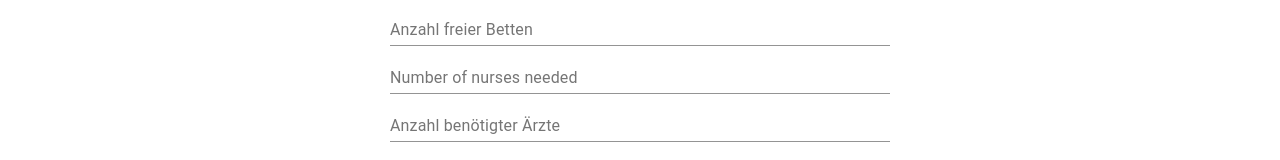
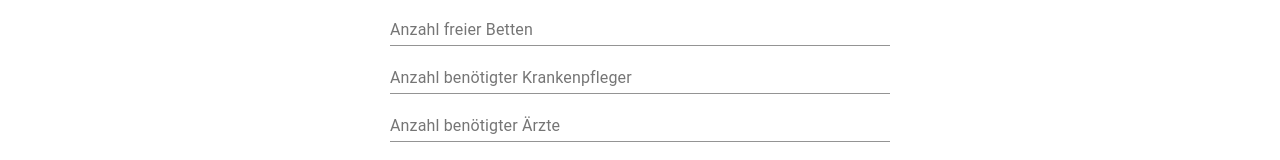
Before and after one commit to nortal/corona-control, a React (Create React App) app: page /status/1 in a window 1280 px wide. Shown: the part 218-378 px from the top of the page. Built offline with nearby package versions, Linux system fonts and the light colour scheme.

Commit message:
Fix translation

```diff
--- a/src/components/views/CoronaForm.tsx
+++ b/src/components/views/CoronaForm.tsx
@@ -156,7 +156,7 @@ const CoronaForm = (props: CoronaFormProps) => {
                         onChange={(event => updateNumberField(event, "nrOfFreeBeds"))}
                     />
                     <NumberField
-                        label={"Number of nurses needed"}
+                        label={"Anzahl benötigter Krankenpfleger"}
                         value={values.nrOfNursesNeeded}
                         onChange={(event => updateNumberField(event, "nrOfNursesNeeded"))}
                     />
```
